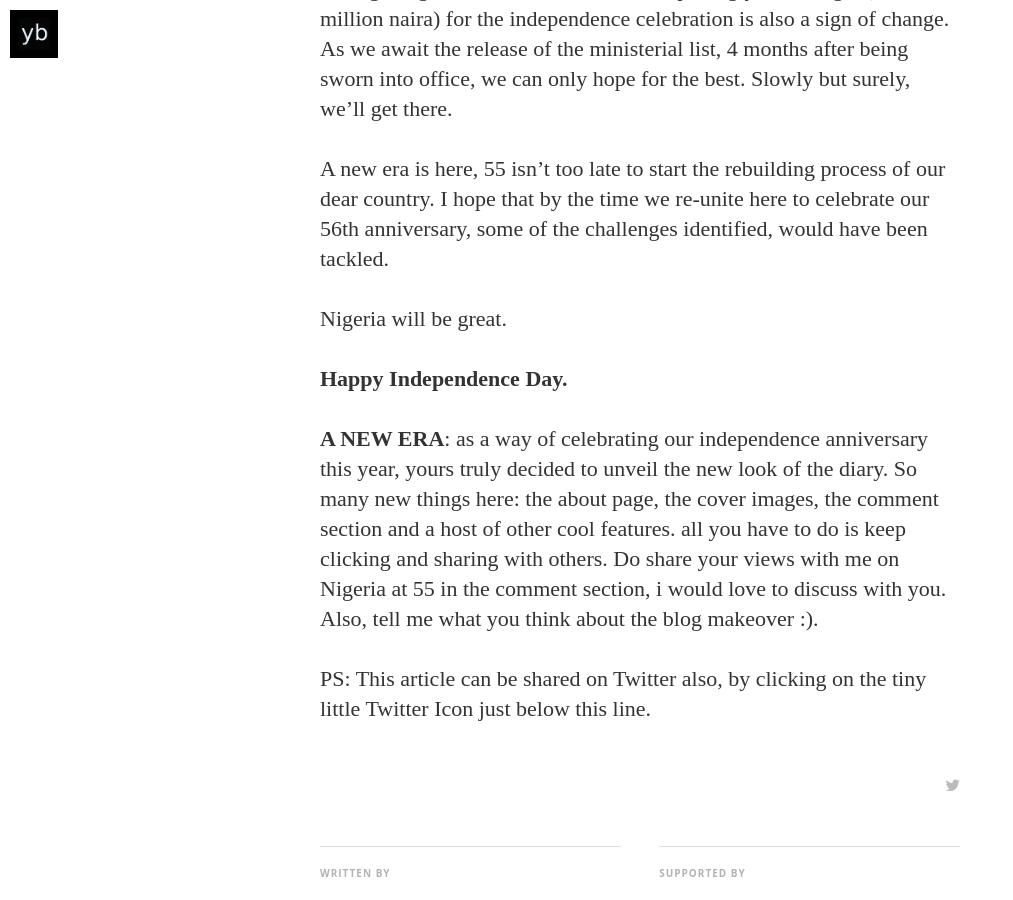
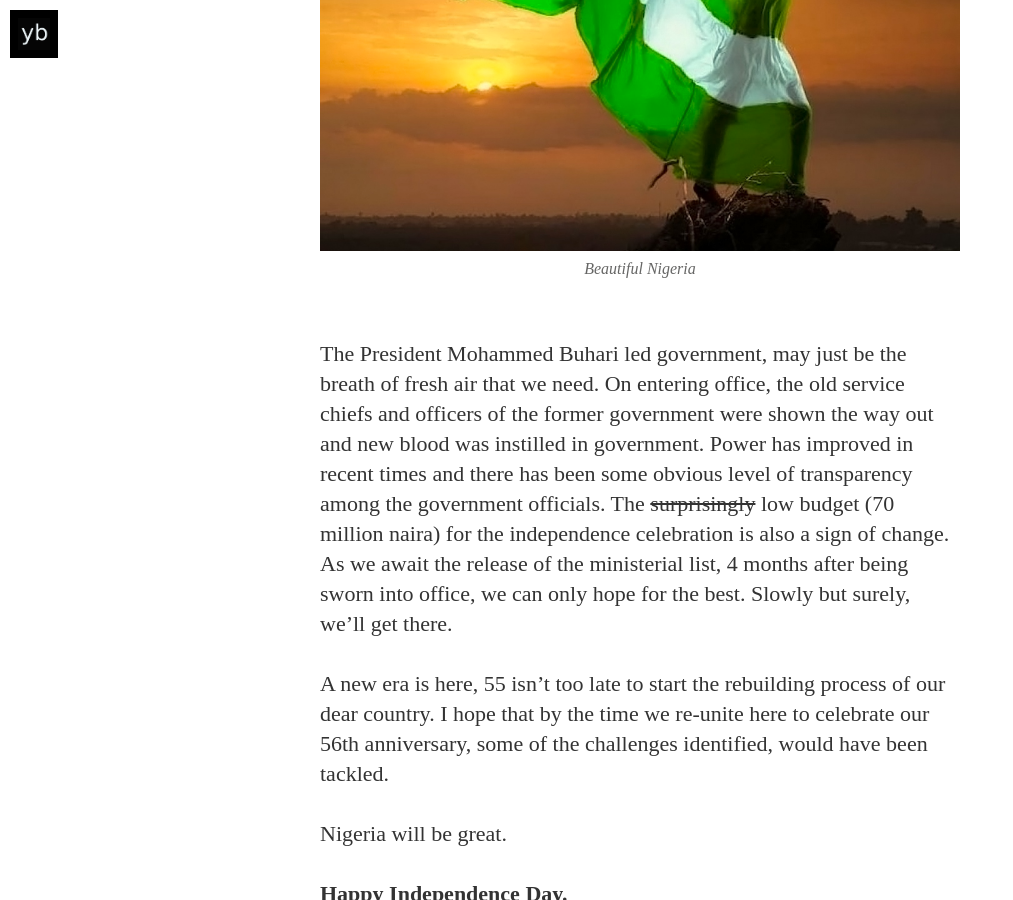
Before and after one commit to Youngblackwoman/youngblackwoman.github.io, a Jekyll site: the page built from _posts/2015-10-01-nigeria-at-55-a-new-era.md, in a window 1280 px wide and 900 px high, scrolled down 3830 px. Shown: the whole window, without its empty margins (0-1013 px from the left). Built offline with Jekyll 4.4.1, drawn with Linux system fonts in a browser that asks for light colours; nearby versions of some CDN libraries; some web fonts are replaced; comment, search, counter and statistics services are not loaded.

Commit message:
added posts

```diff
--- a/_posts/2015-10-01-nigeria-at-55-a-new-era.md
+++ b/_posts/2015-10-01-nigeria-at-55-a-new-era.md
@@ -29,6 +29,8 @@ Just like technology, insecurity in our dear nation continues to evolve every ye
 
 There are many other challenges that we face such as lack of social infrastructures, power, bad roads, poverty amongst others. These problems are intertwined and solving just one of them would go a long way in resolving the others. I’m not here to paint a gloomy picture of Nigeria and make you sad on this beautiful day. It’s our independence anniversary and if you think there’s nothing worth celebrating, remember that some countries would give anything to be where we are today. By all means, go out and celebrate, well aware of the change you and I must be so Nigeria can move forward. We have been the butt of jokes in recent times being called names like; the Lilliputian of Africa, suffering and smiling, a nation in reverse, *money miss road*, to mention a few. Those names do not define our beliefs. Thank God for our undying sense of humor, it has been our source of comfort in these trying times.
 
+![Beautiful Nigeria](/assets/article_images/MODEL-FLYING-NIGERIAN-FLAG.jpg)
+
 The President Mohammed Buhari led government, may just be the breath of fresh air that we need. On entering office, the old service chiefs and officers of the former government were shown the way out and new blood was instilled in government. Power has improved in recent times and there has been some obvious level of transparency among the government officials. The ~~surprisingly~~ low budget (70 million naira) for the independence celebration is also a sign of change. As we await the release of the ministerial list, 4 months after being sworn into office, we can only hope for the best. Slowly but surely, we’ll get there.
 
 A new era is here, 55 isn’t too late to start the rebuilding process of our dear country. I hope that by the time we re-unite here to celebrate our 56th anniversary, some of the challenges identified, would have been tackled.
```
